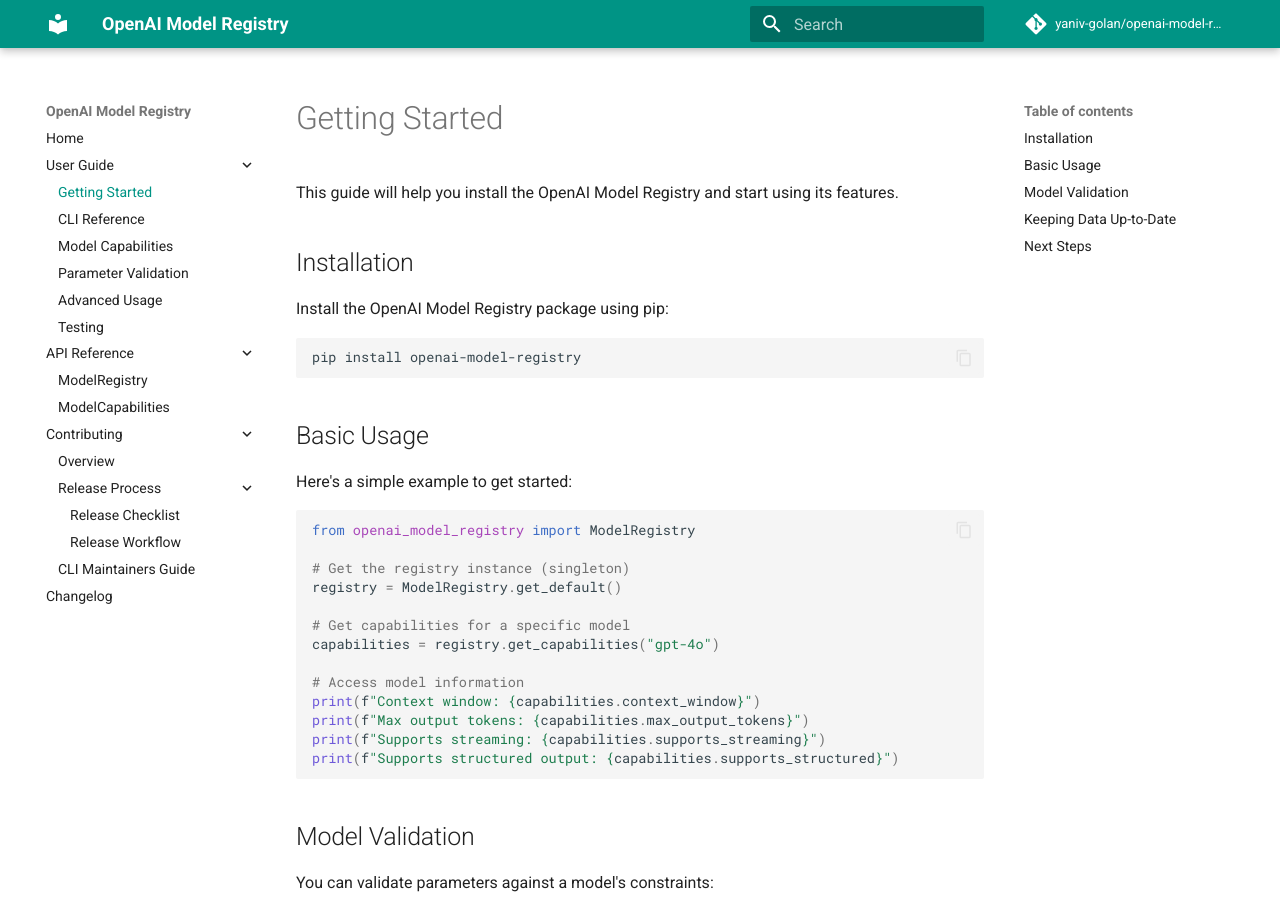
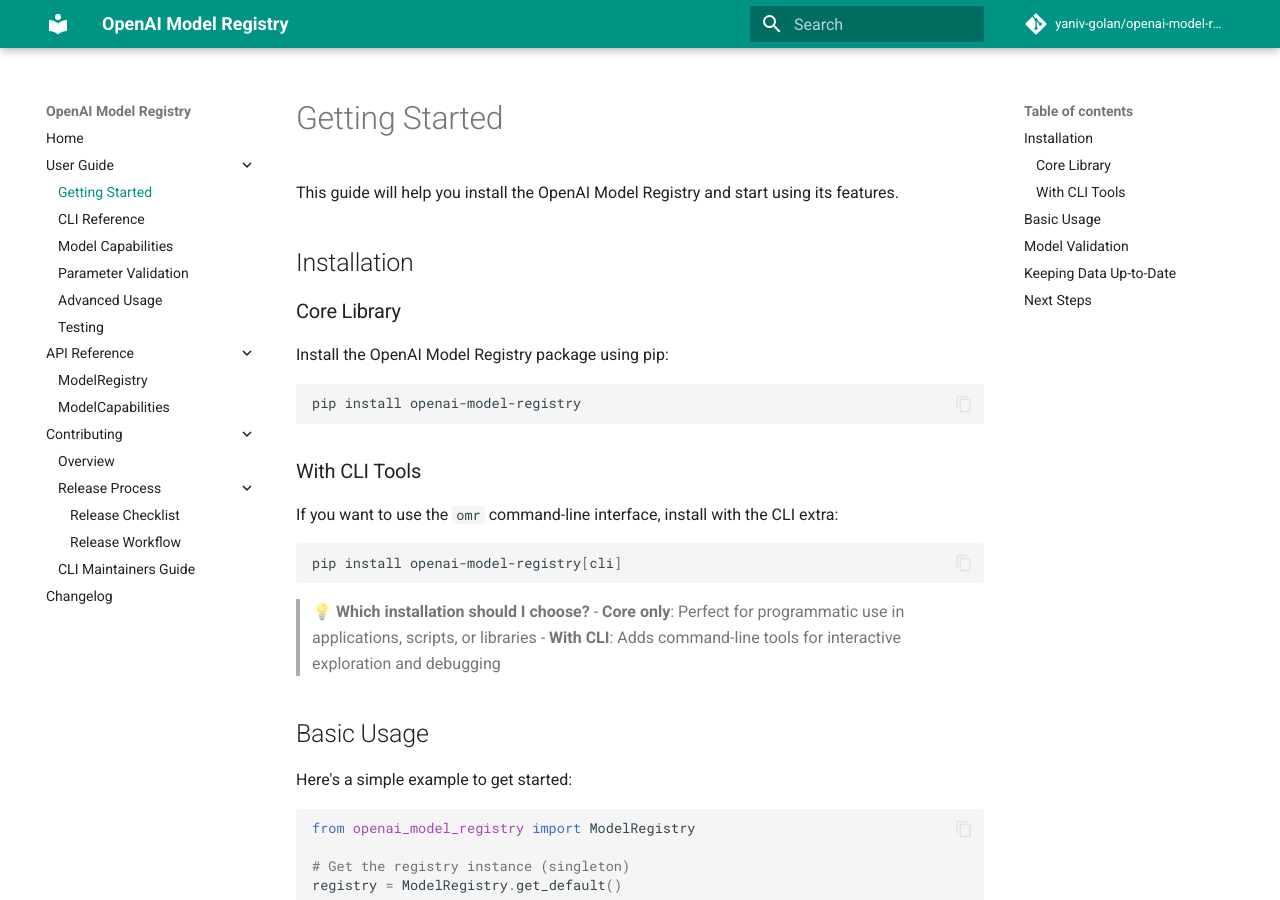
Before and after one commit to yaniv-golan/openai-model-registry, an MkDocs documentation site: the page built from docs/user-guide/getting-started.md, in a window 1280 px wide and 900 px high. Built offline with MkDocs 1.6.1 and Material for MkDocs 9.7.7, drawn with Linux system fonts in a browser that asks for light colours; comment, search, counter and statistics services are not loaded.

Commit message:
docs: fix outdated installation and CLI instructions
- Update getting-started.md to explain core vs CLI installation options
- Fix cli.md to require [cli] extra instead of claiming automatic install
- Update user-guide index.md llms.txt link to use raw GitHub URL
- Fix model-capabilities.md outdated GPT-4 release date example
- Add clear guidance on when to use each installation type
- Ensure all docs reflect v1.0.3 optional CLI dependencies

````diff
--- a/docs/user-guide/getting-started.md
+++ b/docs/user-guide/getting-started.md
@@ -4,11 +4,23 @@
 
 ## Installation
 
+### Core Library
 Install the OpenAI Model Registry package using pip:
 
 ```bash
 pip install openai-model-registry
 ```
+
+### With CLI Tools
+If you want to use the `omr` command-line interface, install with the CLI extra:
+
+```bash
+pip install openai-model-registry[cli]
+```
+
+> **💡 Which installation should I choose?**
+> - **Core only**: Perfect for programmatic use in applications, scripts, or libraries
+> - **With CLI**: Adds command-line tools for interactive exploration and debugging
 
 ## Basic Usage
 
````
Also changed, not shown: docs/user-guide/cli.md (+4 -2 lines), docs/user-guide/index.md (+1 -1 lines), docs/user-guide/model-capabilities.md (+1 -1 lines).
